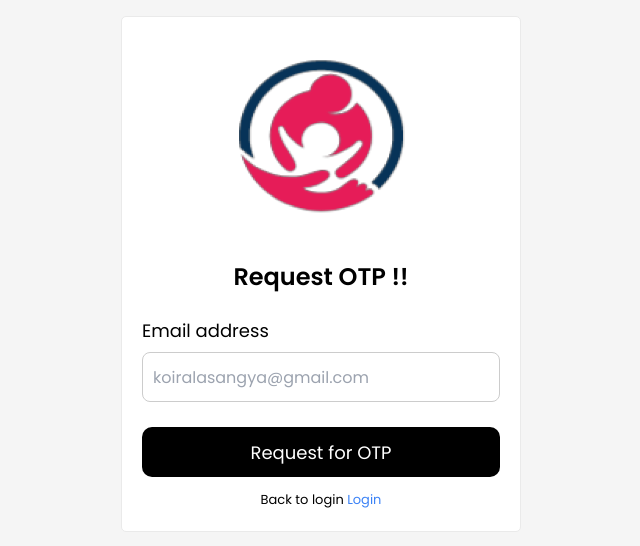
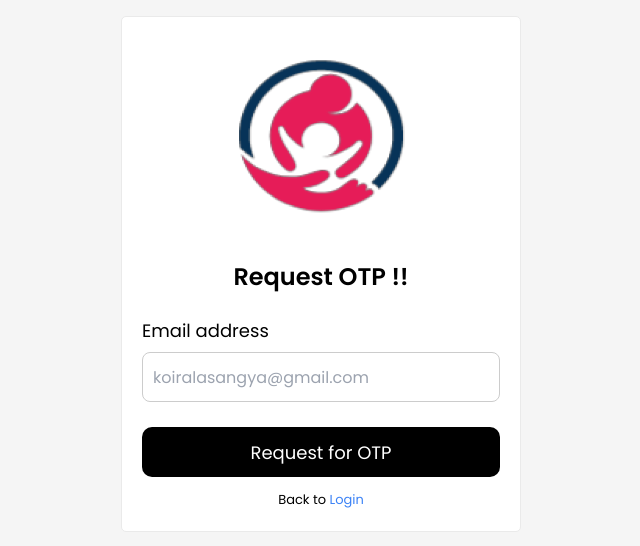
Before and after one commit to chelsangya/sahayogi-aama, a React (Create React App) app in the folder frontend_sahayogi_aama/: page /request-otp in a window 1280 px wide. Shown: the part 114-660 px from the top of the page, without its empty margins (319-959 px from the left). Built offline with nearby package versions, Linux system fonts and the light colour scheme.

Commit message:
fixing css

```diff
--- a/frontend_sahayogi_aama/src/pages/RequestOTP.jsx
+++ b/frontend_sahayogi_aama/src/pages/RequestOTP.jsx
@@ -41,7 +41,7 @@ const RequestOTP = () => {
                     </div>
                     <button className='mt-7' onClick={handleSubmitOTP}>Request for OTP</button>
                     <div className="for-route">
-                        <p>Back to login </p>
+                        <p>Back to </p>
                         <Link to={'/'} className="text-blue-500">Login</Link>
                     </div>
                 </form>
```
Also changed, not shown: frontend_sahayogi_aama/src/pages/Register.jsx (line endings or trailing spaces).
